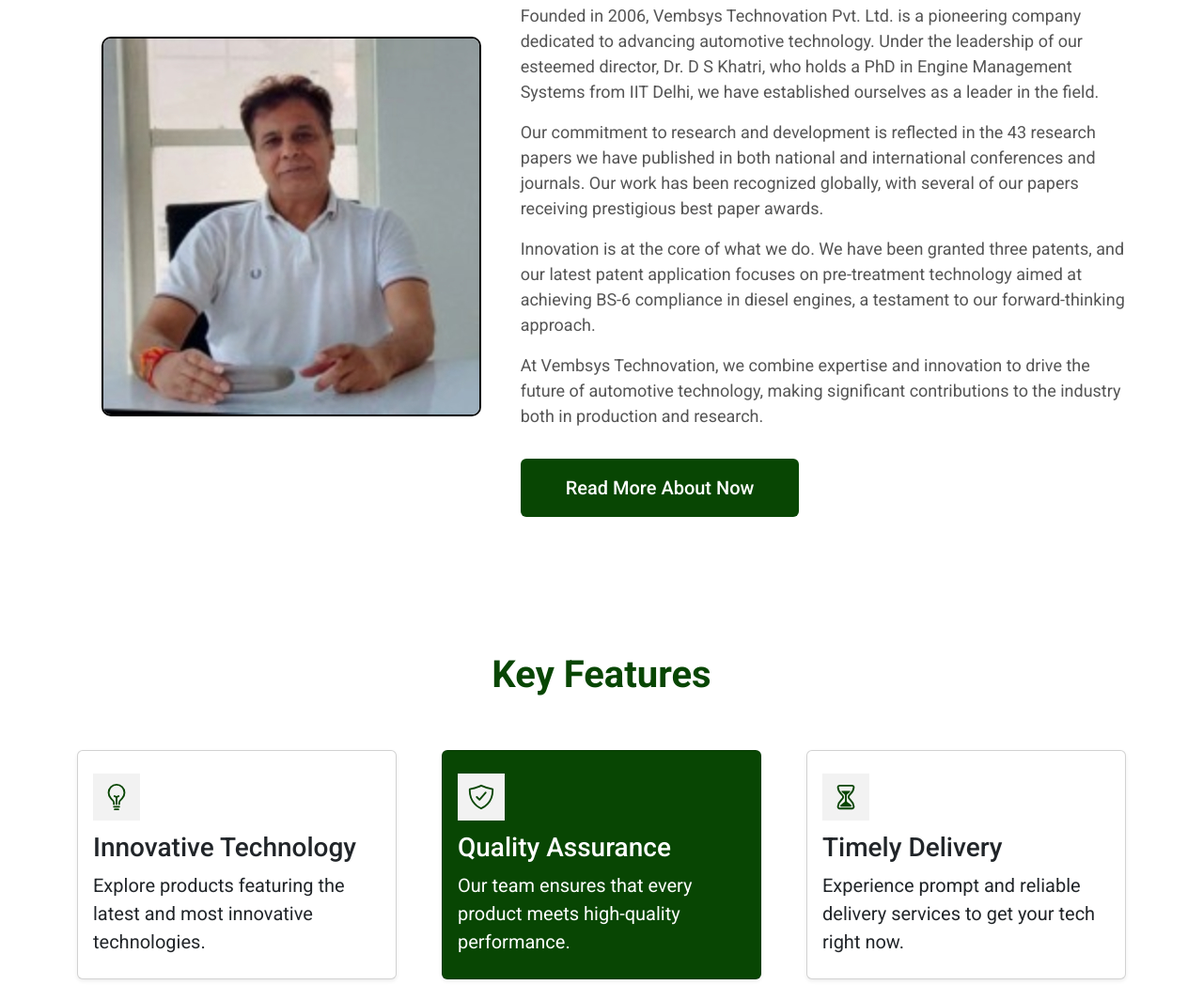
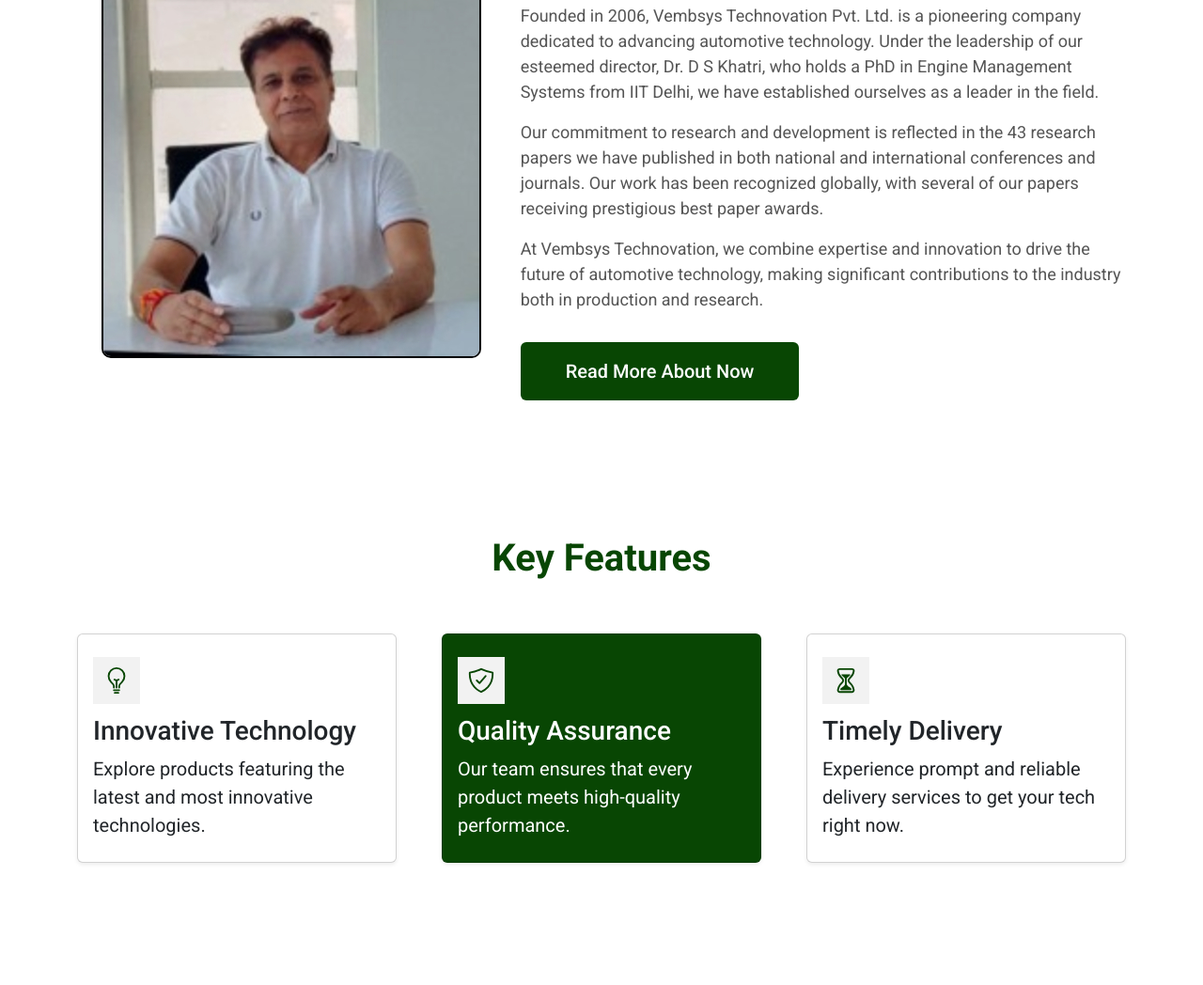
Before and after one commit to Vembsys/vembsys, a plain HTML site: page index.html in a window 1280 px wide. Shown: the part 1049-2097 px from the top of the page at 94% size. Drawn offline with nearby package versions, Linux system fonts and the light colour scheme.

Commit message:
Update index.html

```diff
--- a/index.html
+++ b/index.html
@@ -132,7 +132,7 @@
 
             <p class="about-text">Our commitment to research and development is reflected in the 43 research papers we have published in both national and international conferences and journals. Our work has been recognized globally, with several of our papers receiving prestigious best paper awards. </p>
 
-              <p class="about-text">Innovation is at the core of what we do. We have been granted three patents, and our latest patent application focuses on pre-treatment technology aimed at achieving BS-6 compliance in diesel engines, a testament to our forward-thinking approach. </p>
+             <!-- <p class="about-text">Innovation is at the core of what we do. We have been granted three patents, and our latest patent application focuses on pre-treatment technology aimed at achieving BS-6 compliance in diesel engines, a testament to our forward-thinking approach. </p> -->
 
                 <p class="about-text">At Vembsys Technovation, we combine expertise and innovation to drive the future of automotive technology, making significant contributions to the industry both in production and research. </p>
 
```
